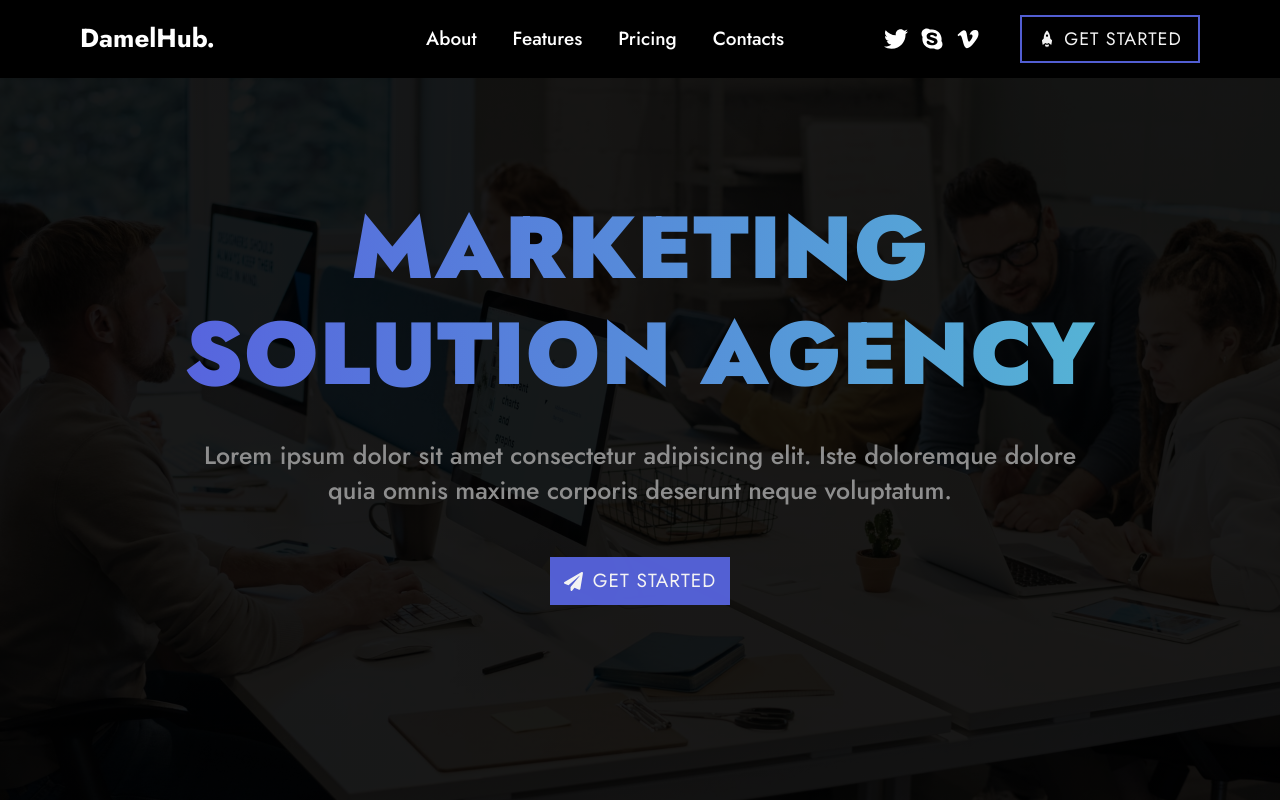
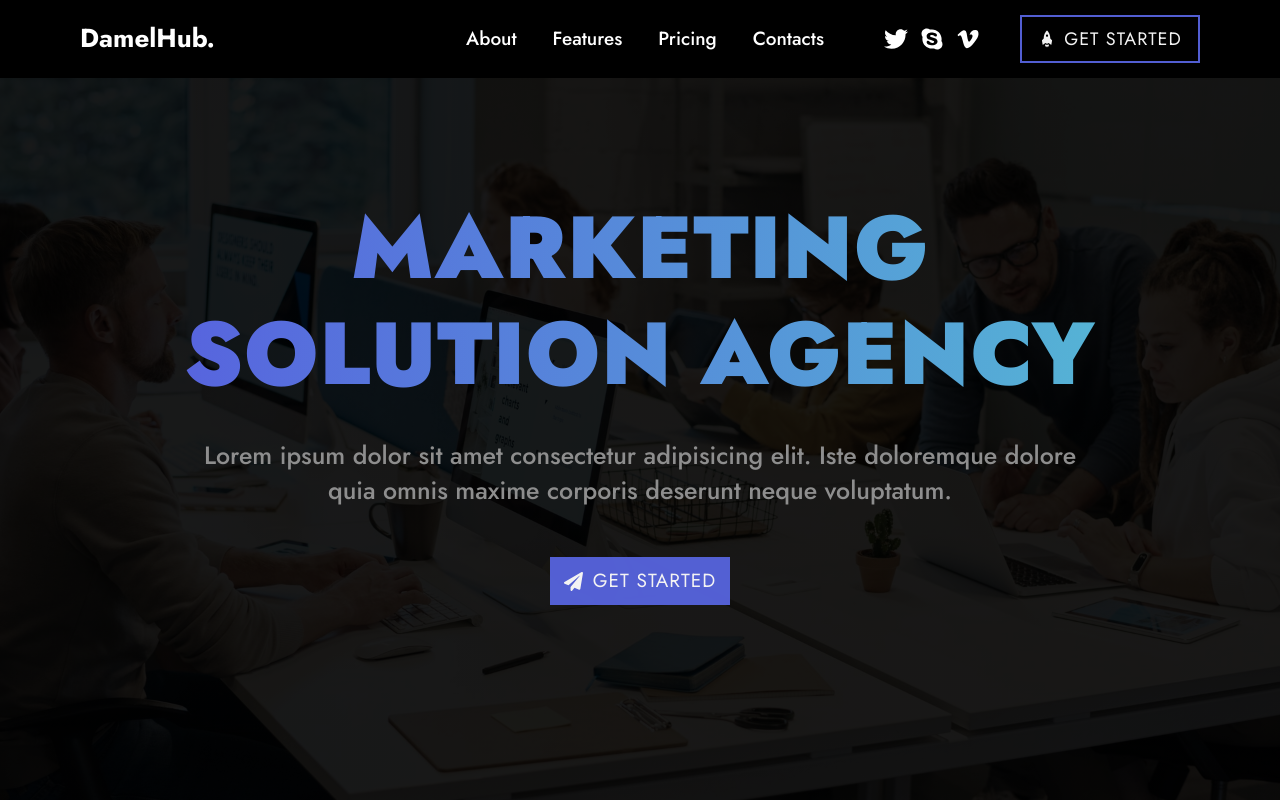
Before and after one commit to dameldesign/DamelHub, a React (Create React App) app: page / in a window 1280 px wide. Shown: the top 800 px of the page. Built offline with nearby package versions, Linux system fonts and the light colour scheme.

Commit message:
features

```diff
--- a/src/App.css
+++ b/src/App.css
@@ -22,7 +22,7 @@
 *::after,
 *::before{
   margin: 0;
-  /* padding: 0; */
+  padding: 0;
   box-sizing: border-box;
   scroll-behavior: smooth;
 }
--- a/src/components/Feature/Features.css
+++ b/src/components/Feature/Features.css
@@ -29,7 +29,7 @@
 
 @media screen and (max-width: 480px) {
     .features .item-body-show {
-        max-height: 286px;
+        max-height: 320px;
     }
 
 }
```
